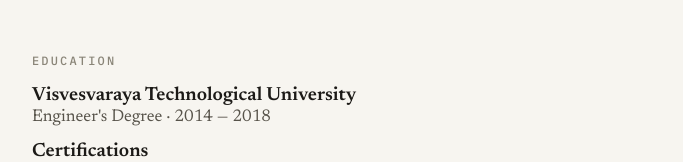
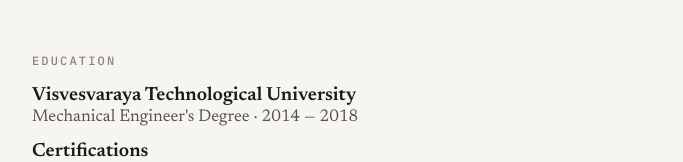
Before and after one commit to Varunk26/Varunk26.github.io, a plain HTML site: page index.html in a window 1280 px wide. Shown: the part 3456-3618 px from the top of the page, without its empty margins (298-981 px from the left). Drawn offline with Linux system fonts and the light colour scheme.

Commit message:
Specify mechanical engineering degree

```diff
--- a/index.html
+++ b/index.html
@@ -498,7 +498,7 @@ header p {
 <h2 class="label">Education</h2>
 <div class="edu-item">
 <div class="edu-name">Visvesvaraya Technological University</div>
-<div class="edu-detail">Engineer's Degree · 2014 — 2018</div>
+<div class="edu-detail">Mechanical Engineer's Degree · 2014 — 2018</div>
 </div>
 <div class="edu-item">
 <div class="edu-name">Certifications</div>
```
